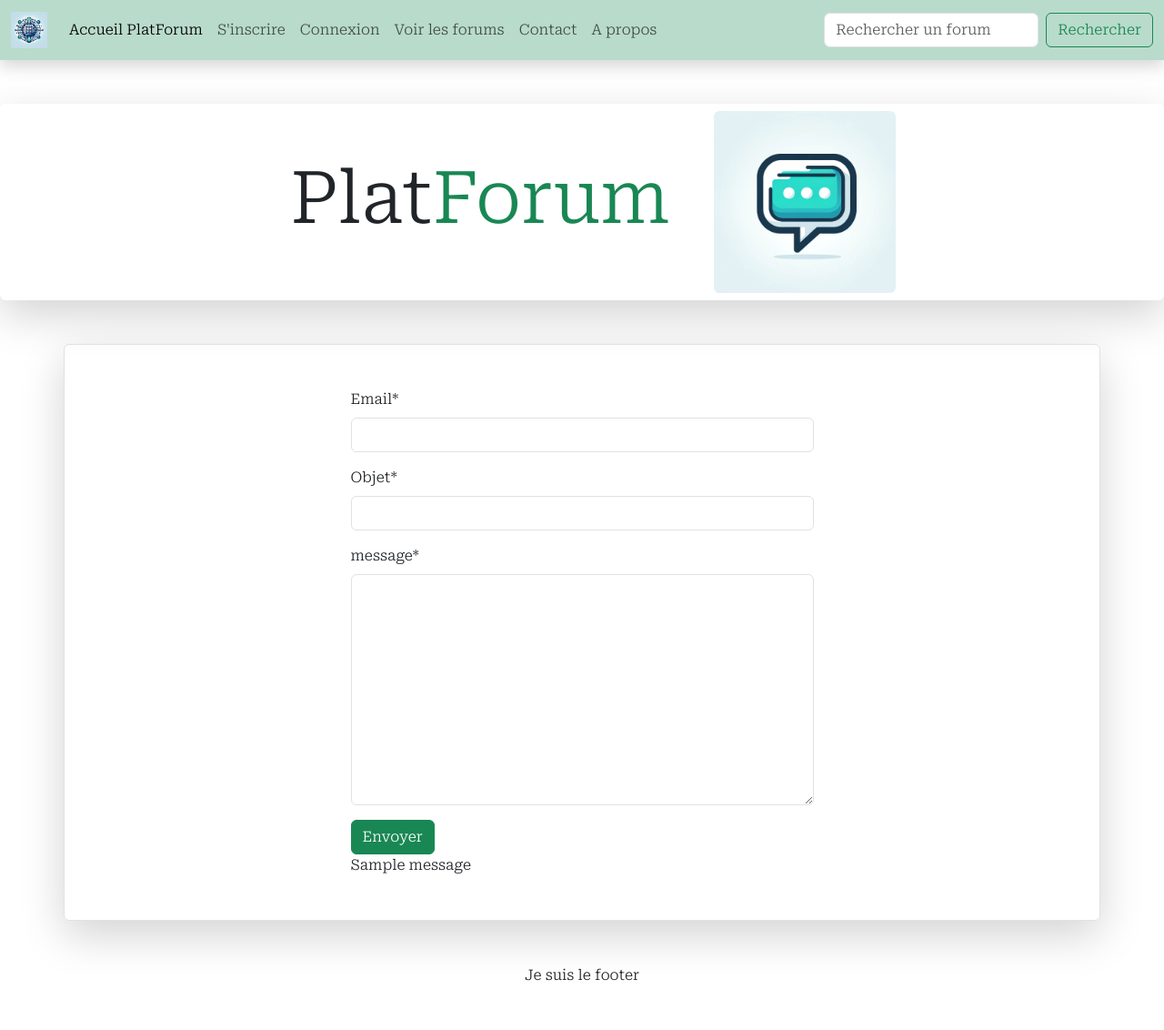
After one commit to gabigab117/platforum, a Django app: page /sav/contact/ in a window 1280 px wide. The commit adds this page. Shown: the whole page at 91% size. Run offline with Django 5.2, Linux system fonts and the light colour scheme; tables that the repository leaves empty hold one stand-in row (values such as "Sample post"); one stand-in notice (Sample message) is shown; some libraries are stand-ins or nearby versions.

Commit message:
add django recaptcha and contact form

```diff
--- a/platforum_project/platforum_project/settings.py
+++ b/platforum_project/platforum_project/settings.py
@@ -46,10 +46,12 @@ INSTALLED_APPS = [
     'account',
     'landing',
     'forum',
+    'sav',
     'crispy_forms',
     'crispy_bootstrap5',
     'ckeditor',
     'ckeditor_uploader',
+    'django_recaptcha',
 ]
 
 MIDDLEWARE = [
@@ -187,3 +189,7 @@ EMAIL_USE_TLS = True
 EMAIL_HOST_USER = env('EMAIL_ID')
 EMAIL_HOST_PASSWORD = env('EMAIL_PW')
 DEFAULT_FROM_EMAIL = 'PlatForum<gabrieltrouve5@gmail.com>'
+
+# Recaptcha
+RECAPTCHA_PUBLIC_KEY = env("RECAPTCHA_PUBLIC_KEY")
+RECAPTCHA_PRIVATE_KEY = env("RECAPTCHA_PRIVATE_KEY")
--- a/platforum_project/platforum_project/urls.py
+++ b/platforum_project/platforum_project/urls.py
@@ -10,6 +10,7 @@ urlpatterns = [
     path('account/', include('account.urls')),
     path('forum/', include('forum.urls')),
     path('ckeditor/', include('ckeditor_uploader.urls')),
+    path('sav/', include('sav.urls')),
 ]
 
 if settings.DEBUG:
--- /dev/null
+++ b/platforum_project/sav/forms.py
@@ -0,0 +1,9 @@
+from django import forms
+from django_recaptcha.fields import ReCaptchaField
+
+
+class ContactForm(forms.Form):
+    email = forms.EmailField(label="Email")
+    subject = forms.CharField(label="Objet", max_length=20)
+    text = forms.CharField(label="message", max_length=2000, widget=forms.Textarea)
+    security = ReCaptchaField(label="Sécurité")
--- /dev/null
+++ b/platforum_project/sav/templates/sav/contact.html
@@ -0,0 +1,32 @@
+{% extends "base_site.html" %}
+{% load crispy_forms_tags %}
+
+{% block title %}Contact{% endblock %}
+
+{% block body %}
+
+<div class="container shadow-lg rounded border p-5">
+
+    <div class="row justify-content-center">
+
+        <div class="col-6">
+           <form method="post">
+                {% csrf_token %}
+                {{ form|crispy }}
+                <input type="submit" value="Envoyer" class="btn btn-success">
+            </form>
+            {% if messages %}
+                {% for message in messages %}
+                {{ message }}
+                {% endfor %}
+            {% endif %}
+
+        </div>
+
+
+    </div>
+
+</div>
+
+
+{% endblock %}
--- /dev/null
+++ b/platforum_project/sav/urls.py
@@ -0,0 +1,8 @@
+from django.urls import path
+from .views import contact_view
+
+
+app_name = "sav"
+urlpatterns = [
+    path('contact/', contact_view, name="contact"),
+    ]
--- a/platforum_project/sav/views.py
+++ b/platforum_project/sav/views.py
@@ -1,4 +1,7 @@
-from django.shortcuts import render
+from django.contrib import messages
+from django.core.mail import send_mail
+from django.shortcuts import render, redirect
+from .forms import ContactForm
 
 
 def contact_view(request):
@@ -11,7 +14,7 @@ def contact_view(request):
             subject = form.cleaned_data["subject"]
             text = form.cleaned_data["text"]
             send_mail(subject=subject, message=f"De la part de {email} - {text}",
-                      recipient_list=["gabrieltrouve5@yahoo.com"], from_email=None)
+                      recipient_list=["gabrieltrouve5@gmail.com"], from_email=None)
             send_mail(subject="Email bien envoyé", message="J'ai bien reçu votre email, je réponds rapidement :).",
                       from_email=None, recipient_list=[email])
             messages.add_message(request, messages.INFO,
--- a/platforum_project/templates/base_site.html
+++ b/platforum_project/templates/base_site.html
@@ -61,7 +61,7 @@
                 </li>
                 {% endif %}
                 <li class="nav-item">
-                    <a class="nav-link" href="#">Contact</a>
+                    <a class="nav-link" href="{% url 'sav:contact' %}">Contact</a>
                 </li>
                 <li class="nav-item">
                     <a class="nav-link" href="#">A propos</a>
```
